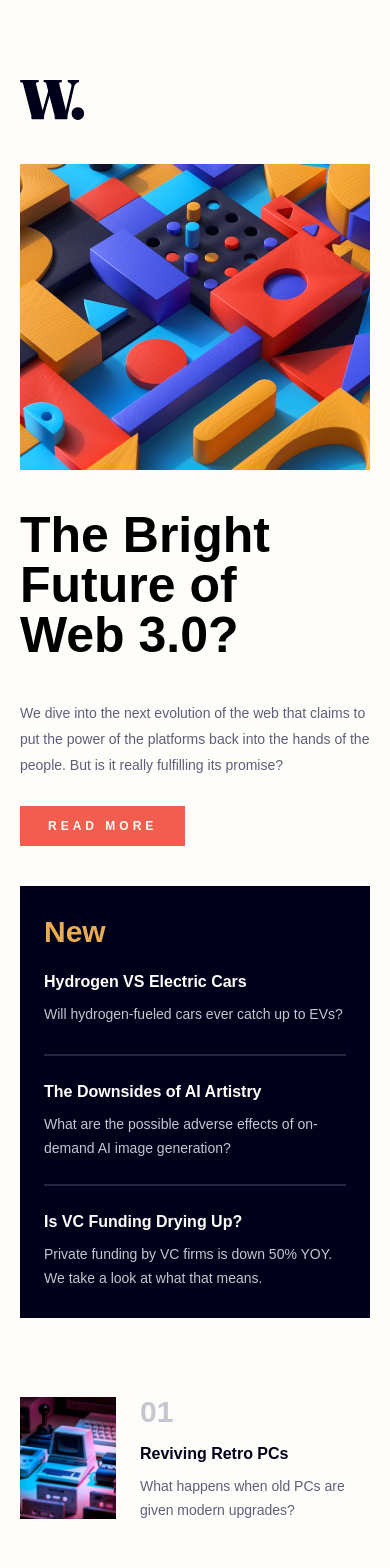
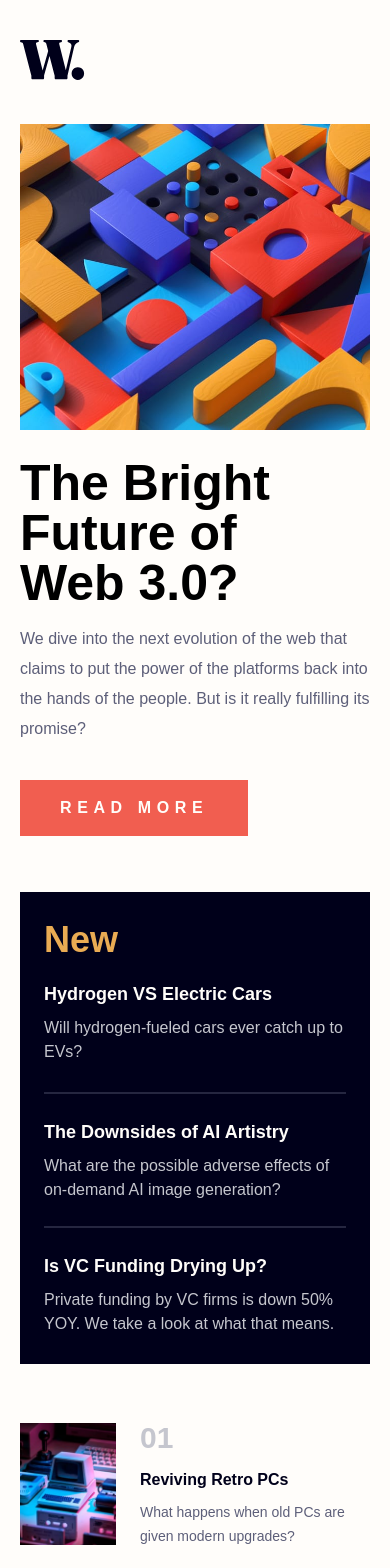
Before and after one commit to JooseMM/news-homepage, a React (Vite) app: page / in a window 390 px wide. Shown: the top 1568 px of the page. Built offline with nearby package versions, Linux system fonts and the light colour scheme.

Commit message:
fix font sizes and mobile styles

```diff
--- a/src/App.jsx
+++ b/src/App.jsx
@@ -4,7 +4,7 @@ import "@fontsource-variable/inter";
 
 function App() {
   return (
-    <div className="my-20 max-w-5xl mx-5 md:mx-10 lg:mx-auto">
+    <div className="mt-10 mb-20 md:my-20 max-w-6xl mx-5 md:mx-10 lg:mx-auto">
       <Navbar />
       <Hero />
     </div>
--- a/src/Components/Hero.jsx
+++ b/src/Components/Hero.jsx
@@ -8,10 +8,10 @@ import consoleController from "../assets/images/image-gaming-growth.jpg";
 function Hero() {
   return (
     // grid container
-    <div className="grid grid-cols-1 gap-y-10 md:grid-cols-2 md:gap-x-10 md:gap-y-8 lg:gap-y-8 lg:grid-cols-3  ">
+    <div className="grid grid-cols-1 md:grid-cols-2 md:gap-x-10 md:gap-y-8 lg:gap-y-8 lg:grid-cols-3  ">
       {/* banner */}
 
-      <div className="order-first md:order-none md:col-span-2">
+      <div className="order-first mb-7 md:mb-0 md:order-none md:col-span-2">
         <img
           src={bannerDesktop}
           alt="Puzzle image"
@@ -25,78 +25,78 @@ function Hero() {
       </div>
 
       {/* news section */}
-      <aside className="order-4 row-span-2 bg-very-dark-blue px-6 py-7 md:order-none">
-        <h2 className="text-soft-orange text-3xl font-bold mb-5">New</h2>
-        <h3 className="text-off-white font-bold text-md mb-2 hover:text-soft-orange">
+      <aside className="order-4 row-span-2 bg-very-dark-blue px-6 py-7 mb-14 md:mb-0 md:order-none">
+        <h2 className="text-soft-orange text-4xl font-semibold mb-5">New</h2>
+        <h3 className="text-off-white font-bold text-lg mb-2 hover:text-soft-orange">
           <a href="/">Hydrogen VS Electric Cars</a>
         </h3>
-        <p className="text-grayish-blue text-sm mb-7 leading-6">
+        <p className="text-grayish-blue text-base mb-7 leading-6">
           Will hydrogen-fueled cars ever catch up to EVs?
         </p>
         <hr className="visual-divider" />
-        <h3 className="text-off-white font-bold text-md mb-2 hover:text-soft-orange">
+        <h3 className="text-off-white font-bold text-lg mb-2 hover:text-soft-orange">
           <a href="/">The Downsides of AI Artistry</a>
         </h3>
-        <p className="text-grayish-blue text-sm mb-6 leading-6">
+        <p className="text-grayish-blue text-base mb-6 leading-6">
           What are the possible adverse effects of on-demand AI image
           generation?
         </p>
         <hr className="visual-divider" />
-        <h3 className="text-off-white font-bold text-md mb-2 hover:text-soft-orange">
+        <h3 className="text-off-white font-bold text-lg mb-2 hover:text-soft-orange">
           <a href="/">Is VC Funding Drying Up?</a>
         </h3>
-        <p className="text-grayish-blue text-sm leading-6">
+        <p className="text-grayish-blue text-base leading-6">
           Private funding by VC firms is down 50% YOY. We take a look at what
           that means.
         </p>
       </aside>
       {/* main header */}
-      <div className="order-2 md:order-none md:max-h-8">
+      <div className="order-2 mb-4 md:mb-0 md:order-none md:max-h-8">
         <h1 className="text-[50px]/[50px] font-bold max-w-[12ch] md:max-w-[8ch]">
           The Bright Future of Web 3.0?
         </h1>
       </div>
 
       {/* main header description */}
-      <div className="order-3 md:order-none">
-        <p className="text-sm/[26px] md:text-sm/[22px] text-dark-grayish mb-7 max-w-[50ch] md:max-w-[37ch]">
+      <div className="order-3 mb-14 md:mb-0 md:order-none ">
+        <p className="text-base/[30px] text-dark-grayish mb-9 max-w-[50ch] md:max-w-[37ch]">
           We dive into the next evolution of the web that claims to put the
           power of the platforms back into the hands of the people. But is it
           really fulfilling its promise?
         </p>
-        <button className="py-3 px-7 bg-soft-red font-semibold text-xs tracking-[.25rem] text-off-white hover:bg-very-dark-blue">
+        <button className="font-semibold bg-soft-red text-off-white text-base tracking-[.35rem] py-4 px-10  md:hover:bg-very-dark-blue">
           READ MORE
         </button>
       </div>
 
       {/* small boxes */}
-      <div className=" flex items-center mt-9 order-5 md:order-none">
+      <div className=" flex items-center mb-8 md:mb-0 md:mt-9 order-5 md:order-none">
         <img src={oldPc} alt="Computer image" className="max-w-[6rem]" />
         <div className="ms-6 flex flex-col justify-center">
           <span className="text-3xl font-bold text-grayish-blue">01</span>
           <h4 className="text-md font-bold text-very-dark-blue mt-3 mb-2  hover:text-soft-red">
             <a href="/">Reviving Retro PCs</a>
           </h4>
-          <p className="text-sm text-dark-grayish leading-6">
+          <p className="text-sm text-dark-grayish leading-6 max-w-[35ch]">
             What happens when old PCs are given modern upgrades?
           </p>
         </div>
       </div>
 
-      <div className="order-6 flex items-center mt-9 md:order-none">
+      <div className="order-6 flex items-center mb-8 md:mb-0 md:mt-9 md:order-none">
         <img src={keyboard} alt="Keyboard image" className="max-w-[6rem]" />
         <div className="ms-6 flex flex-col justify-center">
           <span className="text-3xl font-bold text-grayish-blue">02</span>
           <h4 className="text-md font-bold text-very-dark-blue mt-3 mb-2  hover:text-soft-red">
             <a href="/">Top 10 Laptops of 2022</a>
           </h4>
-          <p className="text-sm text-dark-grayish leading-6">
+          <p className="text-sm text-dark-grayish leading-6 max-w-[35ch]">
             Our best picks for various needs and budgets.
           </p>
         </div>
       </div>
 
-      <div className=" flex items-center mt-9 order-last md:order-none">
+      <div className=" flex items-center mb-8 md:mb-0 md:mt-9 order-last md:order-none">
         <img
           src={consoleController}
           alt="Controller image"
@@ -107,7 +107,7 @@ function Hero() {
           <h4 className="text-md font-bold text-very-dark-blue mt-3 mb-2  hover:text-soft-red">
             <a href="/">The Growth of Gaming</a>
           </h4>
-          <p className="text-sm text-dark-grayish leading-6">
+          <p className="text-sm text-dark-grayish leading-6 max-w-[35ch]">
             How the pandemic has sparked fresh opportunities.
           </p>
         </div>
```
